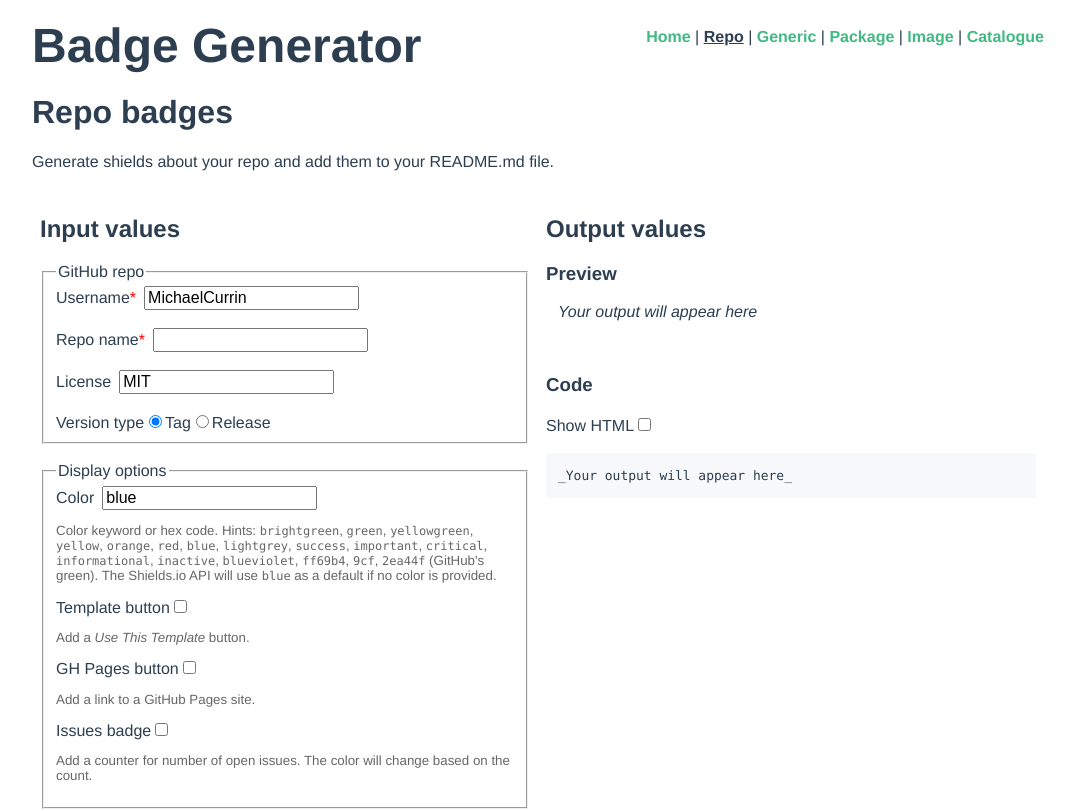
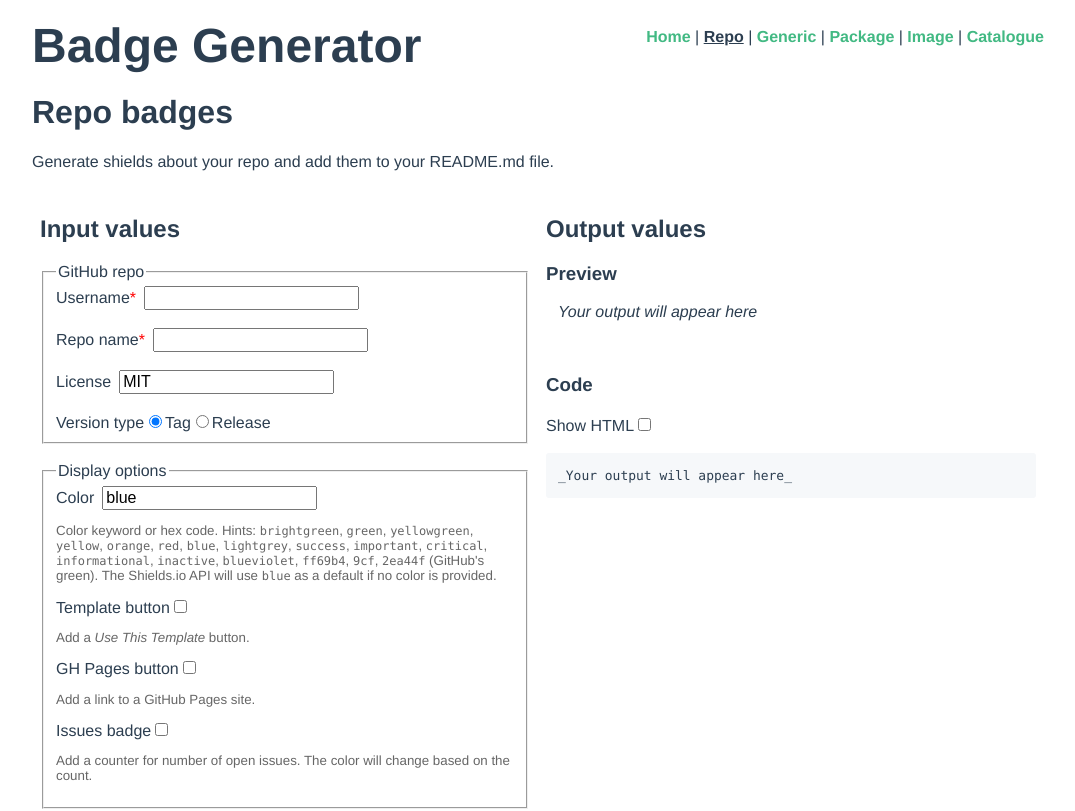
Before and after one commit to MichaelCurrin/badge-generator, a Vue app: page /#/repo in a window 1280 px wide. Shown: the top 811 px of the page, without its empty margins (102-1177 px from the left). Built offline with nearby package versions, Linux system fonts and the light colour scheme; a small style sheet from the web is missing.

Commit message:
refactor: rename

```diff
--- a/src/store.ts
+++ b/src/store.ts
@@ -12,19 +12,19 @@ const store = {
   debug: true,
 
   state: reactive({
-    ghUsername: "MichaelCurrin",
+    repoUsername: "MichaelCurrin",
     repoName: "badge-generator",
   }),
 
   /**
- * Store a repository username. e.g. 'MyUsername'.
- */
-  setGitHubUsername(value: string) {
+   * Store a repository username. e.g. 'MyUsername'.
+   */
+  setRepoUsername(value: string) {
     if (this.debug) {
       console.log(`Store repo username: ${value}`);
     }
 
-    this.state.ghUsername = value;
+    this.state.repoUsername = value;
   },
 
   /**
```
Also changed, not shown: 1 other file (tests, documents, lock files or other folders).
